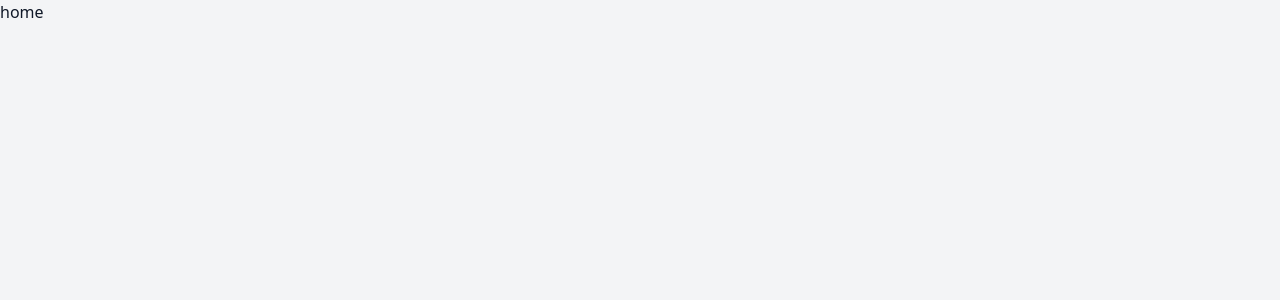
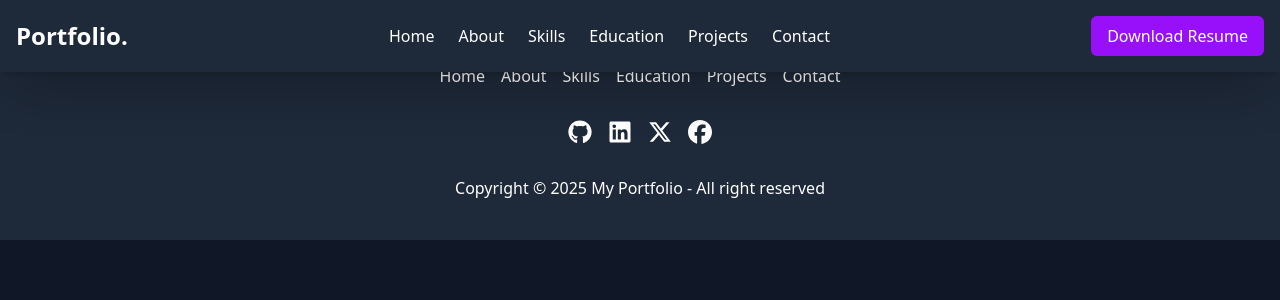
Before and after one commit to Semanto-35/personal-portfolio, a React (Vite) app: page / in a window 1280 px wide. Shown: the top 300 px of the page. Built offline with nearby package versions, Linux system fonts and the light colour scheme.

Commit message:
added navbar and footer section

```diff
--- a/src/App.jsx
+++ b/src/App.jsx
@@ -1,18 +1,22 @@
 import { BrowserRouter as Router, Route, Routes } from "react-router-dom";
 import Home from "./pages/Home/Home/Home";
 import ProjectDetails from "./pages/ProjectDetails/ProjectDetails";
+import Navbar from "./pages/Home/Navbar/Navbar";
+import Footer from "./pages/Home/Footer/Footer";
 
 function App() {
 
 
   return (
     <Router>
-      <div className="bg-gray-100 dark:bg-gray-900 text-gray-900 dark:text-white min-h-screen">
+      <div className="bg-gray-900 text-white min-h-screen">
+        <Navbar />
         <Routes>
           <Route path="/" element={<Home />} />
-          <Route path="details/:id" element={<ProjectDetails/>} />
+          <Route path="details/:id" element={<ProjectDetails />} />
           <Route path="*" element={<div>404 Not Found</div>} />
         </Routes>
+        <Footer />
       </div>
     </Router>
   )
--- /dev/null
+++ b/src/pages/Home/Footer/Footer.jsx
@@ -0,0 +1,51 @@
+import { FaFacebook, FaGithub, FaXTwitter, FaLinkedin } from "react-icons/fa6";
+import { Link } from "react-scroll";
+
+
+const Footer = () => {
+  return (
+    <footer className="max-w-7xl mx-auto bg-gray-800 text-white flex flex-col items-center gap-8 p-10">
+      <nav className="grid grid-flow-col gap-4">
+        <Link to="home" smooth={true} duration={500} className="cursor-pointer  hover:text-purple-400">
+          Home
+        </Link>
+        <Link to="about" smooth={true} duration={500} className="cursor-pointer  hover:text-purple-400">
+          About
+        </Link>
+        <Link to="skills" smooth={true} duration={500} className="cursor-pointer  hover:text-purple-400">
+          Skills
+        </Link>
+        <Link to="education" smooth={true} duration={500} className="cursor-pointer  hover:text-purple-400">
+          Education
+        </Link>
+        <Link to="projects" smooth={true} duration={500} className="cursor-pointer  hover:text-purple-400">
+          Projects
+        </Link>
+        <Link to="contact" smooth={true} duration={500} className="cursor-pointer  hover:text-purple-400">
+          Contact
+        </Link>
+      </nav>
+      <nav>
+        <div className="grid grid-flow-col gap-4">
+          <a href="https://github.com/Semanto-35" target="_blank" rel="noopener noreferrer" className="text-2xl text-white hover:text-gray-300">
+            <FaGithub />
+          </a>
+          <a href="https://www.linkedin.com/in/sabbir-hossain-semanto-22a40934b/" target="_blank" rel="noopener noreferrer" className="text-2xl text-white hover:text-gray-300">
+            <FaLinkedin />
+          </a>
+          <a href="https://x.com/Semanto_35" target="_blank" rel="noopener noreferrer" className="text-2xl text-white hover:text-gray-300">
+            <FaXTwitter />
+          </a>
+          <a href="https://www.facebook.com/semanto3521" target="_blank" rel="noopener noreferrer" className="text-2xl text-white hover:text-gray-300">
+            <FaFacebook />
+          </a>
+        </div>
+      </nav>
+      <aside>
+        <p>Copyright &copy; {new Date().getFullYear()} My Portfolio - All right reserved</p>
+      </aside>
+    </footer>
+  );
+};
+
+export default Footer;
--- /dev/null
+++ b/src/pages/Home/Navbar/Navbar.jsx
@@ -0,0 +1,102 @@
+import { useState } from "react";
+import { Link } from "react-scroll";
+import { HiMenu, HiOutlineX } from "react-icons/hi";
+
+const Navbar = () => {
+  const [isOpen, setIsOpen] = useState(false);
+
+  return (
+    <nav className="max-w-7xl mx-auto fixed top-0 left-0 right-0 w-full bg-gray-800 shadow-md z-50 ">
+      <div className="flex items-center justify-between p-4 shadow-2xl">
+        <h1 className="text-2xl font-bold text-white">Portfolio.</h1>
+
+        <div className="hidden md:block">
+          <ul className="flex text-white items-center gap-6 font-medium">
+            <li>
+              <Link to="home" smooth={true} duration={500} className="cursor-pointer  hover:text-purple-400">
+                Home
+              </Link>
+            </li>
+            <li>
+              <Link to="about" smooth={true} duration={500} className="cursor-pointer hover:text-purple-400">
+                About
+              </Link>
+            </li>
+            <li>
+              <Link to="skills" smooth={true} duration={500} className="cursor-pointer hover:text-purple-400">
+                Skills
+              </Link>
+            </li>
+            <li>
+              <Link to="education" smooth={true} duration={500} className="cursor-pointer hover:text-purple-400">
+                Education
+              </Link>
+            </li>
+            <li>
+              <Link to="projects" smooth={true} duration={500} className="cursor-pointer  hover:text-purple-400">
+                Projects
+              </Link>
+            </li>
+            <li>
+              <Link to="contact" smooth={true} duration={500} className="cursor-pointer  hover:text-purple-400">
+                Contact
+              </Link>
+            </li>
+          </ul>
+        </div>
+
+        <button className="hidden md:block bg-purple-600 text-white px-4 py-2 rounded-md text-center hover:bg-purple-700 cursor-pointer font-medium">
+          <a href="/resume.pdf" download>Download Resume</a>
+        </button>
+
+        <button onClick={() => setIsOpen(!isOpen)} className="md:hidden text-white focus:outline-none">
+          {isOpen ? <HiOutlineX className="h-6 w-6" /> : <HiMenu className="h-6 w-6" />}
+        </button>
+      </div>
+
+      {isOpen && (
+        <div className="md:hidden bg-gray-800 p-4 text-center">
+          <ul className="flex flex-col text-white items-center gap-4 font-medium mb-6">
+            <li>
+              <Link to="home" smooth={true} duration={500} className="cursor-pointer  hover:text-purple-400">
+                Home
+              </Link>
+            </li>
+            <li>
+              <Link to="about" smooth={true} duration={500} className="cursor-pointer hover:text-purple-400">
+                About
+              </Link>
+            </li>
+            <li>
+              <Link to="skills" smooth={true} duration={500} className="cursor-pointer hover:text-purple-400">
+                Skills
+              </Link>
+            </li>
+            <li>
+              <Link to="education" smooth={true} duration={500} className="cursor-pointer hover:text-purple-400">
+                Education
+              </Link>
+            </li>
+            <li>
+              <Link to="projects" smooth={true} duration={500} className="cursor-pointer  hover:text-purple-400">
+                Projects
+              </Link>
+            </li>
+            <li>
+              <Link to="contact" smooth={true} duration={500} className="cursor-pointer  hover:text-purple-400">
+                Contact
+              </Link>
+            </li>
+          </ul>
+          <button className="bg-purple-600 text-white px-4 py-2 rounded-md text-center hover:bg-purple-700 cursor-pointer font-medium">
+            <a href="/resume.pdf" download >
+              Download Resume
+            </a>
+          </button>
+        </div>
+      )}
+    </nav>
+  );
+};
+
+export default Navbar;
```
